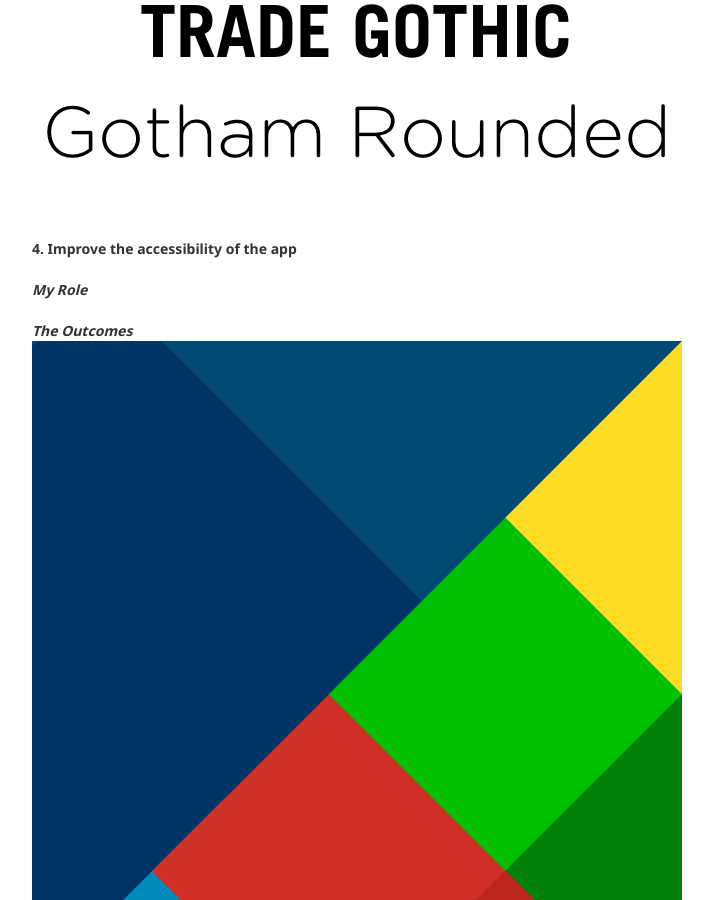
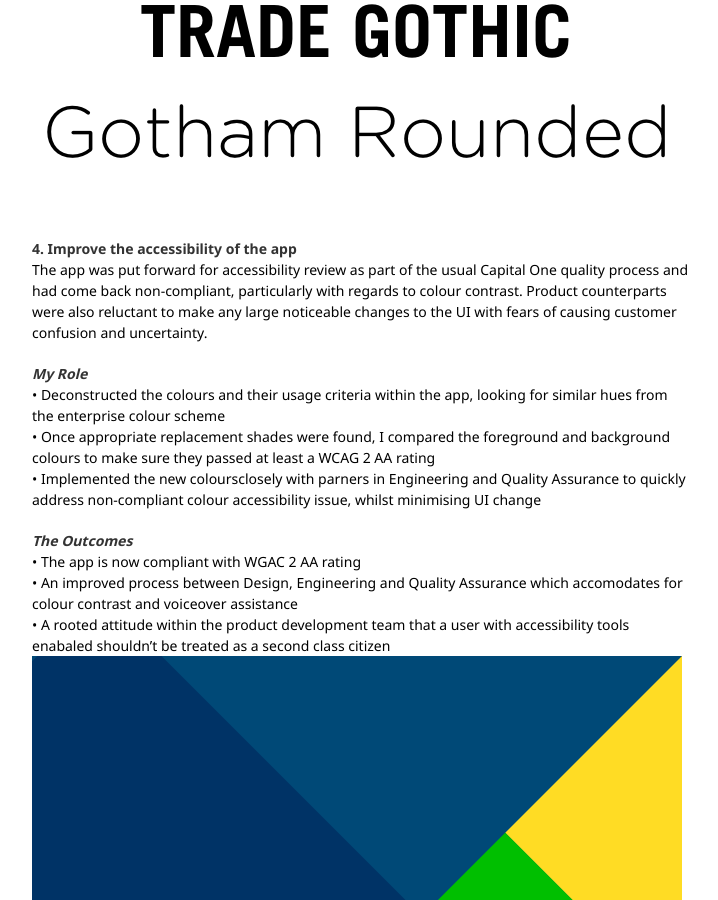
Before and after one commit to syeef/syeefkarim-2016-v0, a Jekyll site: the page built from portfolio/capitalone.md, in a window 1280 px wide and 900 px high, scrolled down 2408 px. Shown: the whole window, without its empty margins (279-997 px from the left). Built offline with Jekyll 4.4.1, drawn with Linux system fonts in a browser that asks for light colours; some of the changed text lies outside the part shown.

Commit message:
update capital one page

```diff
--- a/portfolio/capitalone.md
+++ b/portfolio/capitalone.md
@@ -20,7 +20,7 @@ Create a mobile app to allow customers to easily service their accounts, receive
 • Helped foster a human centred design culture, balancing both customer and business goals
 • THIS WILL BE A THIRD POINT
 
->It is so easy to use and keep an eye in my spending and paying off what I need to pay .I would recommend this app and capital one every time <cite>Android User</cite>
+>It is so easy to use and keep an eye in my spending and paying off what I need to pay. I would recommend this app and capital one every time <cite>Android User</cite>
 
 >So much easier I can now control both accounts.. Love it <cite>iOS User</cite>
 
@@ -55,8 +55,15 @@ I led work refining and iterating features from conception through to delivery w
 <img src="/images/posts/FontWar.png" width="650px">
 
 **4. Improve the accessibility of the app**
+The app was put forward for accessibility review as part of the usual Capital One quality process and had come back non-compliant, particularly with regards to colour contrast. Product counterparts were also reluctant to make any large noticeable changes to the UI with fears of causing customer confusion and uncertainty.
 
 ***My Role***
+• Deconstructed the colours and their usage criteria within the app, looking for similar hues from the enterprise colour scheme
+• Once appropriate replacement shades were found, I compared the foreground and background colours to make sure they passed at least a WCAG 2 AA rating
+• Implemented the new coloursclosely with parners in Engineering and Quality Assurance to quickly address non-compliant colour accessibility issue, whilst minimising UI change
 
 ***The Outcomes***
+• The app is now compliant with WGAC 2 AA rating
+• An improved process between Design, Engineering and Quality Assurance which accomodates for colour contrast and voiceover assistance
+• A rooted attitude within the product development team that a user with accessibility tools enabaled shouldn't be treated as a second class citizen
 <img src="/images/posts/Accessibility.png" width="650px">
```
